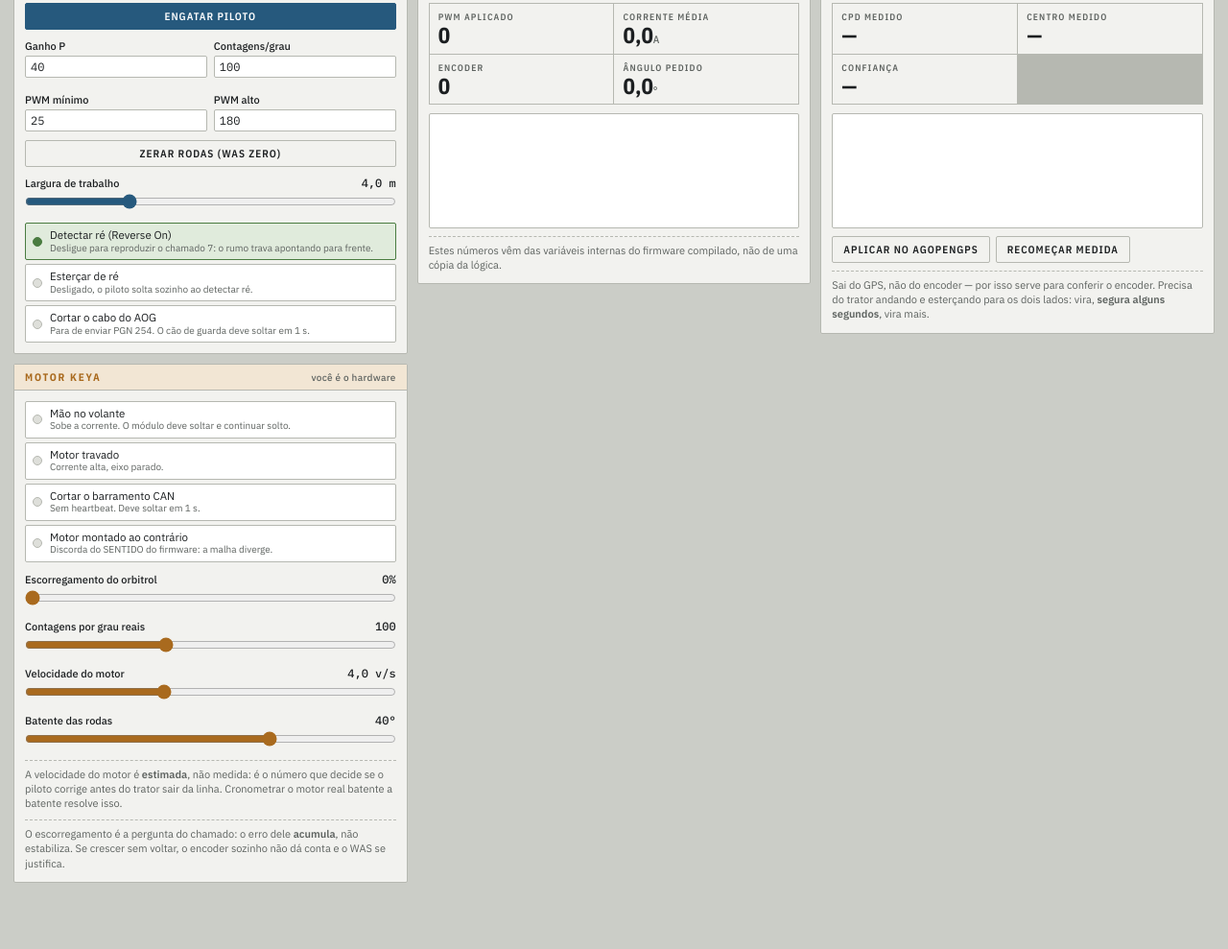
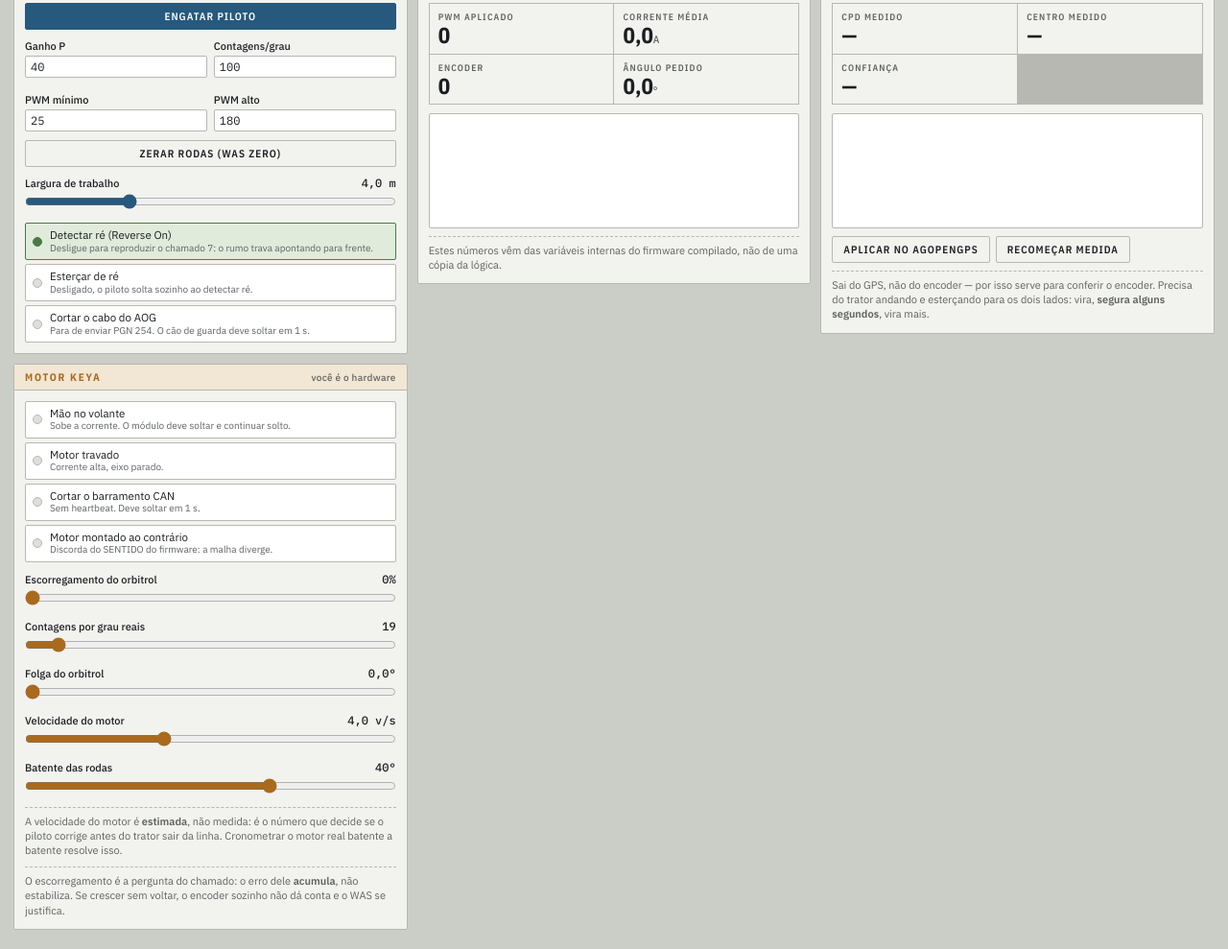
Before and after one commit to Filipe-Francisco-07/simulador_autosteer, a website: page web/index.html in a window 1280 px wide. Shown: the part 777-1766 px from the top of the page at 96% size. Before the commit the page ends 1717 px from the top, so only its background shows below. Drawn offline with nearby package versions, Linux system fonts and the light colour scheme.

Commit message:
Acao desconhecida deixa de sumir calada, e a folga aparece no painel
O bug do 'reiniciar' que nao existia so foi achado por acaso. Agora comando que
nao esta no switch aparece no log do servidor e volta para quem mandou, entao um
nome errado nao passa mais por semanas fingindo que funcionou. Auditei os 38
nomes de acao contra todos os testes e o painel: nao havia outro orfao.

A folga do orbitrol ganhou controle na tela (em decimos de grau, porque o
interessante esta entre 0 e 6 e um passo de 1 grau seria grosso). Parametro que
nao aparece na tela ninguem usa.

O controle de contagens por grau reais tinha minimo 40 e nao alcancava o valor
real da maquina (~19, do batente medido no JD 5078). Resto da epoca do CPD 100.
Agora vai de 5 a 200 e nasce em 19.

Co-Authored-By: Claude Opus 5 <noreply@anthropic.com>

```diff
--- a/web/app.js
+++ b/web/app.js
@@ -76,6 +76,9 @@ const deslizante = (id, acao, formatar, rotulo, transformar) => {
   mostrar();
 };
 deslizante('escorrega', 'escorregamento', (v) => v + '%', 'vEscorrega', (v) => v / 100);
+// Folga em decimos de grau: o interessante esta entre 0 e 6 graus, e um passo
+// de 1 grau seria grosso demais para achar onde ela comeca a incomodar.
+deslizante('folga', 'folga', (v) => (v / 10).toFixed(1).replace('.', ',') + '°', 'vFolga', (v) => v / 10);
 deslizante('cpdReal', 'cpdReal', (v) => v, 'vCpdReal');
 deslizante('batente', 'batente', (v) => v + '°', 'vBatente');
 deslizante('velMotor', 'velMotor', (v) => Number(v).toFixed(1).replace('.', ',') + ' v/s', 'vVelMotor');
@@ -359,6 +362,8 @@ ws.onmessage = (ev) => {
     $('steerInReverse').checked = m.isSteerInReverse;
     $('escorrega').value = Math.round(m.motor.escorregamento * 100);
     $('vEscorrega').textContent = Math.round(m.motor.escorregamento * 100) + '%';
+    $('folga').value = Math.round((m.motor.folgaGraus || 0) * 10);
+    $('vFolga').textContent = (m.motor.folgaGraus || 0).toFixed(1).replace('.', ',') + '°';
     $('cpdReal').value = m.motor.contagensPorGrauReal;
     $('vCpdReal').textContent = m.motor.contagensPorGrauReal;
     $('batente').value = m.motor.batenteGraus;
--- a/web/index.html
+++ b/web/index.html
@@ -359,8 +359,15 @@ button.primario.ligado{background:var(--ativo);border-color:var(--ativo)}
         <input type="range" id="escorrega" min="0" max="90" step="1" value="0">
       </div>
       <div class="campo">
-        <label>Contagens por grau reais <span class="v" id="vCpdReal">100</span></label>
-        <input type="range" id="cpdReal" min="40" max="200" step="1" value="100">
+        <!-- min 5 porque o valor real da maquina e ~19 (batente medido no JD
+             5078). O minimo era 40, entao o controle nem alcancava a realidade:
+             resto da epoca em que o simulador andava com CPD 100. -->
+        <label>Contagens por grau reais <span class="v" id="vCpdReal">19</span></label>
+        <input type="range" id="cpdReal" min="5" max="200" step="1" value="19">
+      </div>
+      <div class="campo">
+        <label>Folga do orbitrol <span class="v" id="vFolga">0,0°</span></label>
+        <input type="range" id="folga" min="0" max="60" step="1" value="0">
       </div>
       <div class="campo">
         <label>Velocidade do motor <span class="v" id="vVelMotor">4,0 v/s</span></label>
```
Also changed, not shown: server/server.js (+11 -0 lines).
